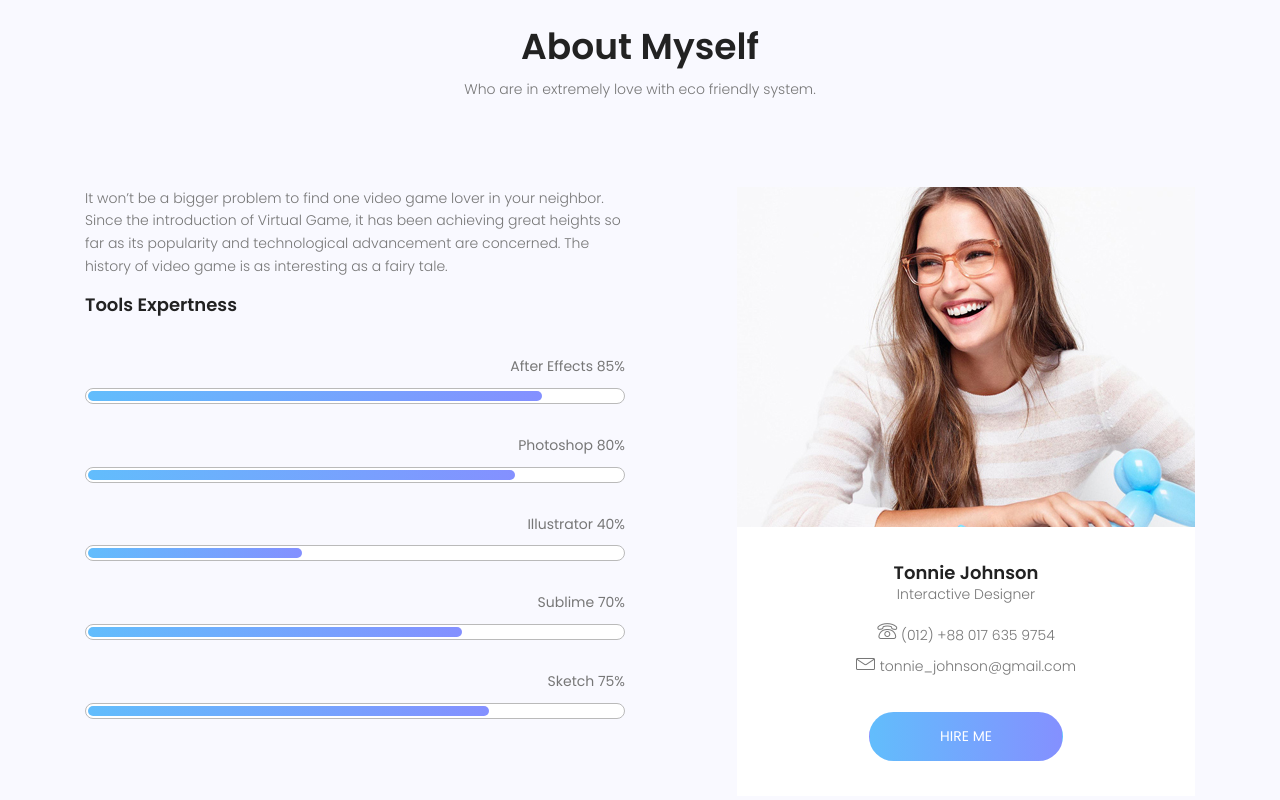
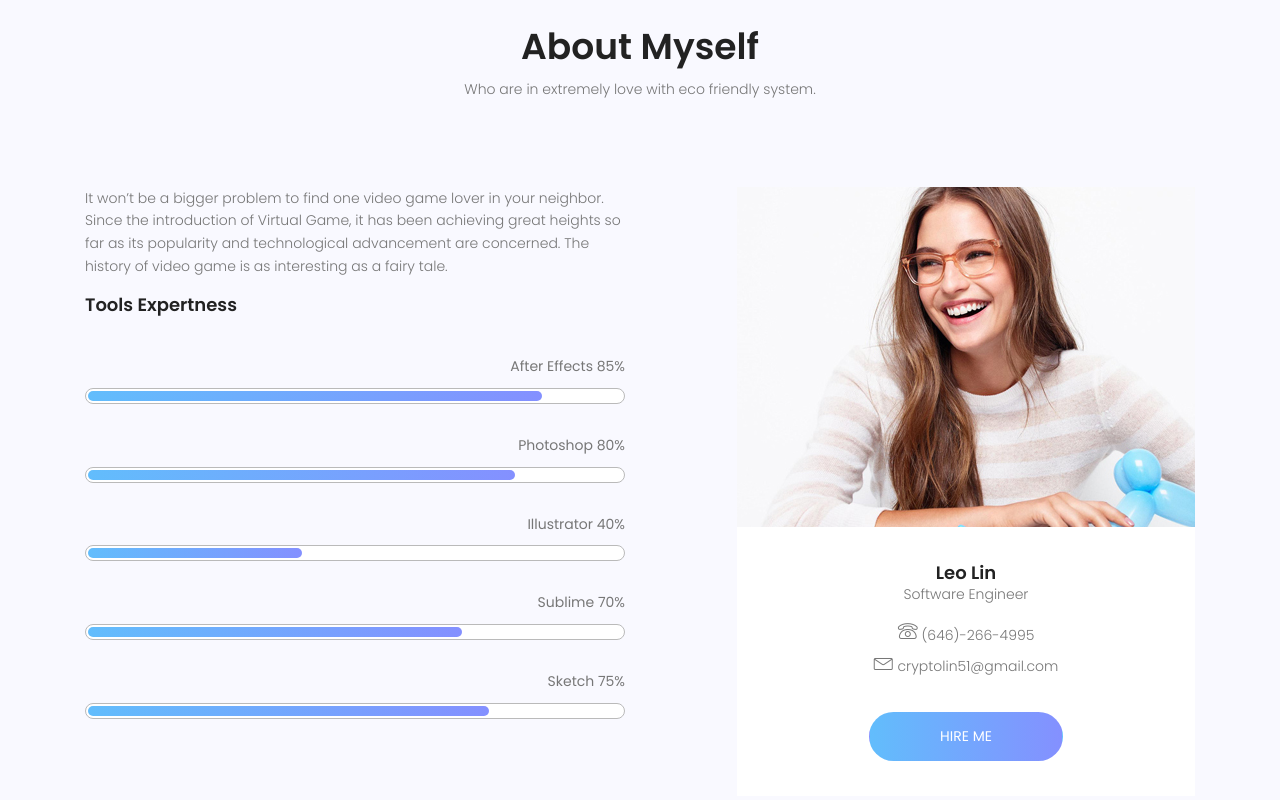
Before and after one commit to CryptoLin/CryptoLin.github.io, a plain HTML site: page index.html in a window 1280 px wide. Shown: the part 1874-2674 px from the top of the page. Drawn offline with nearby package versions, Linux system fonts and the light colour scheme.

Commit message:
Updated personal information

```diff
--- a/index.html
+++ b/index.html
@@ -72,8 +72,8 @@
 					<div class="col-lg-6 col-md-12 banner-left">
 						<h1 class="text-white">
 							Hi, I’m <br>
-							<span>Etta Jennings</span> <br>
-							Art Director
+							<span>Leo Lin</span> <br>
+							Software Engineer
 						</h1>
 						<p class="mx-auto text-white  mt-20 mb-40">
 							Lorem ipsum dolor sit amet, consectetur adipisicing elit, sed do eiusmod temp <br> or incididunt ut labore et dolore magna aliqua. Ut enim ad minim.
@@ -202,10 +202,10 @@
 							<div class="myself-wrap">
 								<img class="img-fluid" src="img/about-img.jpg" alt="">
 								<div class="desc">
-									<h4>Tonnie Johnson</h4>
-									<p class="pb-10">Interactive Designer</p>
-									<p><span class="lnr lnr-phone"></span> (012) +88 017 635 9754</p>
-									<p><span class="lnr lnr-envelope"></span> tonnie_johnson@gmail.com</p>
+									<h4>Leo Lin</h4>
+									<p class="pb-10">Software Engineer</p>
+									<p><span class="lnr lnr-phone"></span> (646)-266-4995</p>
+									<p><span class="lnr lnr-envelope"></span> cryptolin51@gmail.com</p>
 									<a class="mt-30 text-uppercase talk-btn" href="#">Hire Me</span></a>
 								</div>
 							</div>
```
